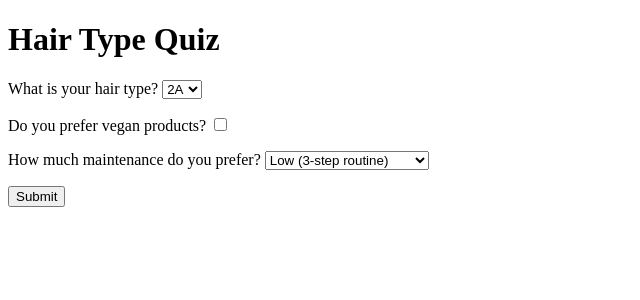
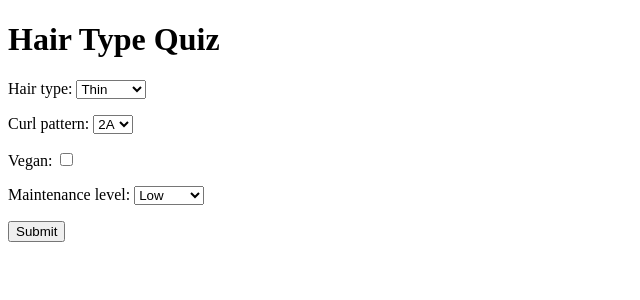
Before and after one commit to llanda2/CapstoneCurlyProj, a Django app: page /quiz/quiz/ in a window 1280 px wide. Shown: the top 300 px of the page, without its empty margins (0-640 px from the left). Run offline with Django 4.2, Linux system fonts and the light colour scheme.

Commit message:
products bein g filtered

```diff
--- a/curlssenior/curlyhair/quiz/forms.py
+++ b/curlssenior/curlyhair/quiz/forms.py
@@ -1,27 +1,38 @@
 # quiz/forms.py
-from django import forms
 
+# forms.py
 from django import forms
 
 
 class HairQuizForm(forms.Form):
     HAIR_TYPE_CHOICES = [
-        ('2A', '2A'), ('2B', '2B'), ('2C', '2C'),
-        ('3A', '3A'), ('3B', '3B'), ('3C', '3C'),
-        ('4A', '4A'), ('4B', '4B'), ('4C', '4C'),
+        ('Thin', 'Thin'),
+        ('Medium', 'Medium'),
+        ('Thick', 'Thick'),
+    ]
+
+    CURL_PATTERN_CHOICES = [
+        ('2A', '2A'),
+        ('2B', '2B'),
+        ('2C', '2C'),
+        ('3A', '3A'),
+        ('3B', '3B'),
+        ('3C', '3C'),
+        ('4A', '4A'),
+        ('4B', '4B'),
+        ('4C', '4C'),
     ]
 
     MAINTENANCE_LEVEL_CHOICES = [
-        ('low', 'Low (3-step routine)'),
-        ('medium', 'Medium (4-step routine)'),
-        ('high', 'High (5-step routine)'),
+        ('Low', 'Low'),
+        ('Medium', 'Medium'),
+        ('High', 'High'),
     ]
 
-    hair_type = forms.ChoiceField(choices=HAIR_TYPE_CHOICES, label="What is your hair type?")
-    vegan = forms.BooleanField(required=False, label="Do you prefer vegan products?")
-    maintenance_level = forms.ChoiceField(choices=MAINTENANCE_LEVEL_CHOICES,
-                                          label="How much maintenance do you prefer?")
-
+    hair_type = forms.ChoiceField(choices=HAIR_TYPE_CHOICES)
+    curl_pattern = forms.ChoiceField(choices=CURL_PATTERN_CHOICES)
+    vegan = forms.BooleanField(required=False)
+    maintenance_level = forms.ChoiceField(choices=MAINTENANCE_LEVEL_CHOICES)
     def clean_hair_type(self):
         data = self.cleaned_data['hair_type']
         return data
--- a/curlssenior/curlyhair/quiz/models.py
+++ b/curlssenior/curlyhair/quiz/models.py
@@ -1,5 +1,6 @@
 # models.py
 from django.db import models
+
 
 
 class HairProduct(models.Model):
--- a/curlssenior/curlyhair/quiz/views.py
+++ b/curlssenior/curlyhair/quiz/views.py
@@ -9,72 +9,57 @@ def home(request):
     return render(request, 'quiz/home.html')  # You can render a template here
 
 
+from django.shortcuts import render
+from .forms import HairQuizForm
+
 def hair_type_quiz(request):
     if request.method == 'POST':
         form = HairQuizForm(request.POST)
         if form.is_valid():
-            hair_type = form.cleaned_data['hair_type']
-            vegan = form.cleaned_data['vegan']
-            maintenance_level = form.cleaned_data['maintenance_level']
+            # Retrieve the cleaned data from the form
+            hair_type = form.cleaned_data['hair_type']  # e.g., "Thin"
+            curl_pattern = form.cleaned_data['curl_pattern']  # e.g., "2A"
+            vegan = form.cleaned_data['vegan']  # This will be either True or False
+            maintenance_level = form.cleaned_data['maintenance_level']  # e.g., "Low"
 
-            # Debugging: Print quiz results
-            print(f"Quiz Results: Hair Type: {hair_type}, Vegan: {vegan}, Maintenance Level: {maintenance_level}")
+            # Debugging: Print the quiz results to ensure we're capturing data correctly
+            print(f"Quiz Results: Hair Type: {hair_type}, Curl Pattern: {curl_pattern}, Vegan: {vegan}, Maintenance Level: {maintenance_level}")
 
-            # Get all products and print for debugging
+            # Get all products in the database
             all_products = HairProduct.objects.all()
             print(f"Total Products in DB: {all_products.count()}")
 
-            for product in all_products:
-                print(f"{product.name} | Hair Type: {product.hair_type} | Vegan: {product.vegan} | Category: {product.category}")
-
-            # Convert vegan to a boolean if needed
-            if isinstance(vegan, str):
-                vegan = vegan.lower() == 'true'
-
-            # Filtering logic with contains for hair type
+            # Filtering the products based on quiz results
             products = HairProduct.objects.filter(
-                hair_type__icontains=hair_type,
-                vegan=vegan
+                hair_type__icontains=hair_type,  # Match hair type (using 'icontains' for case-insensitive)
+                curl_pattern__icontains=curl_pattern,  # Match curl pattern (using 'icontains' for case-insensitive)
+                vegan=vegan  # Only return products that match the vegan preference (True or False)
             )
 
-            # Debugging: Print filtered products
+            # Debugging: Print the filtered products count and their details
             print(f"Filtered Products Count: {products.count()}")
             for product in products:
-                print(f"Filtered Product: {product.name}")
+                print(f"Filtered Product: {product.name} - Hair Type: {product.hair_type}, Curl Pattern: {product.curl_pattern}, Vegan: {product.vegan}")
 
-            # Define categories
+            # Organizing products by category (e.g., Shampoo, Conditioner, etc.)
             categories = ['Shampoo', 'Conditioner', 'Leave-in', 'Curl Cream', 'Gel', 'Mousse']
             categorized_products = {category: [] for category in categories}
 
-            # Group products by category
+            # Sort the products into their respective categories
             for product in products:
                 if product.category in categories:
                     categorized_products[product.category].append(product)
 
-            # Maintenance Level determines the routine steps:
-            routine_steps = {
-                "Low": 3,    # 3-step routine (Shampoo, Conditioner, Leave-in)
-                "Medium": 4, # 4-step routine (Shampoo, Conditioner, Leave-in, Curl Cream)
-                "High": 5    # 5-step routine (Shampoo, Conditioner, Leave-in, Curl Cream, Gel)
-            }
-
-            # Select only the number of products needed for the routine
-            selected_products = {}
-            step_count = routine_steps.get(maintenance_level, 3)
-
-            # Ensure we only return the necessary steps
-            required_categories = categories[:step_count]  # Get only the needed categories
-            for category in required_categories:
-                if categorized_products[category]:  # Ensure there's at least one product
-                    selected_products[category] = categorized_products[category][0]  # Pick the first matching product
-
+            # Render the results template with categorized products
             return render(request, 'quiz/results.html', {
-                'selected_products': selected_products,
+                'categorized_products': categorized_products,
             })
 
     else:
+        # If the form is not submitted yet, initialize the empty form
         form = HairQuizForm()
 
+    # Render the quiz page with the form
     return render(request, 'quiz/hair_type_quiz.html', {'form': form})
 
 def quiz(request):
```
Also changed, not shown: curlssenior/curlyhair/quiz/templates/quiz/results.html (+7 -32 lines), curlssenior/curlyhair/db.sqlite3.
